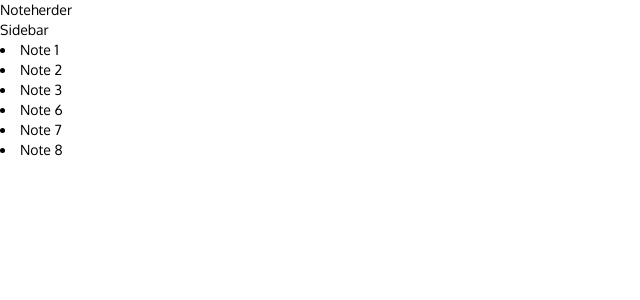
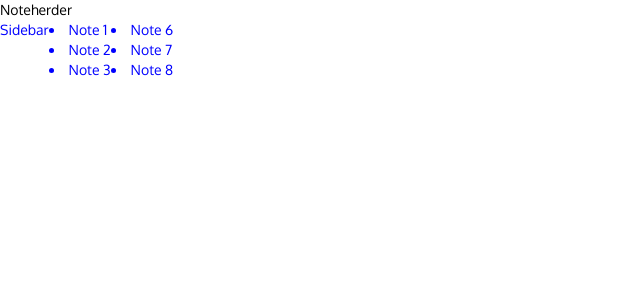
Before and after one commit to buckyinsfo/noteherder, a React (Create React App) app: page / in a window 1280 px wide. Shown: the top 300 px of the page, without its empty margins (0-640 px from the left). Built offline with nearby package versions, Linux system fonts and the light colour scheme; a web font is replaced by a local one.

Commit message:
Style Main using CSS in JS

```diff
--- a/src/Main.js
+++ b/src/Main.js
@@ -8,7 +8,7 @@
 const Main = () => {
 
     return (
-        <div className="Main">
+        <div className="Main" style={style}>
             <Sidebar />
             <NoteList />
             <NoteForm />
@@ -18,4 +18,10 @@
     )
 }
 
+const style = {
+    display: 'flex',
+    height: '100vh',
+    alignItems: 'stretch',
+    color: '#0000ff',
+}
 export default Main;
```
